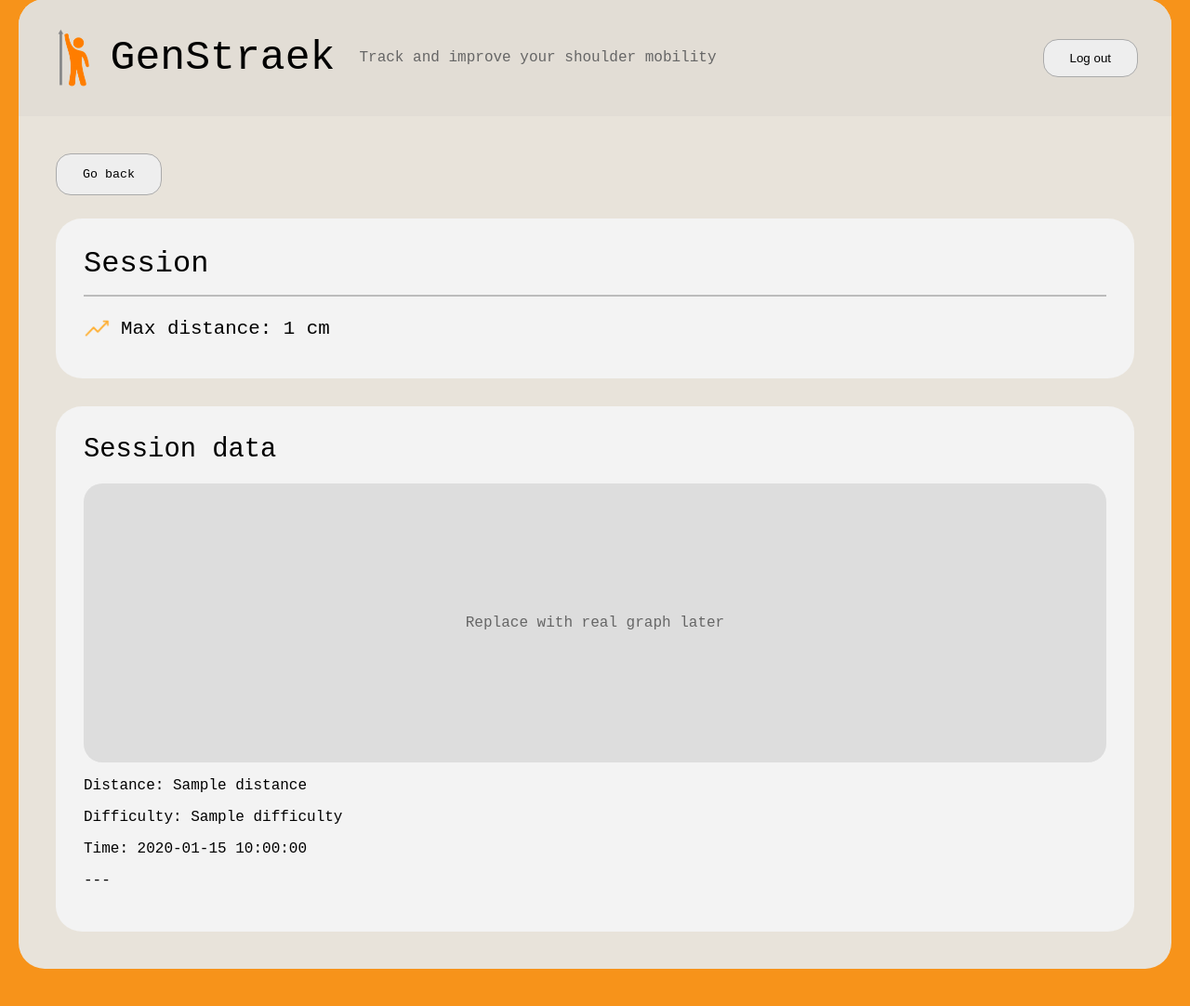
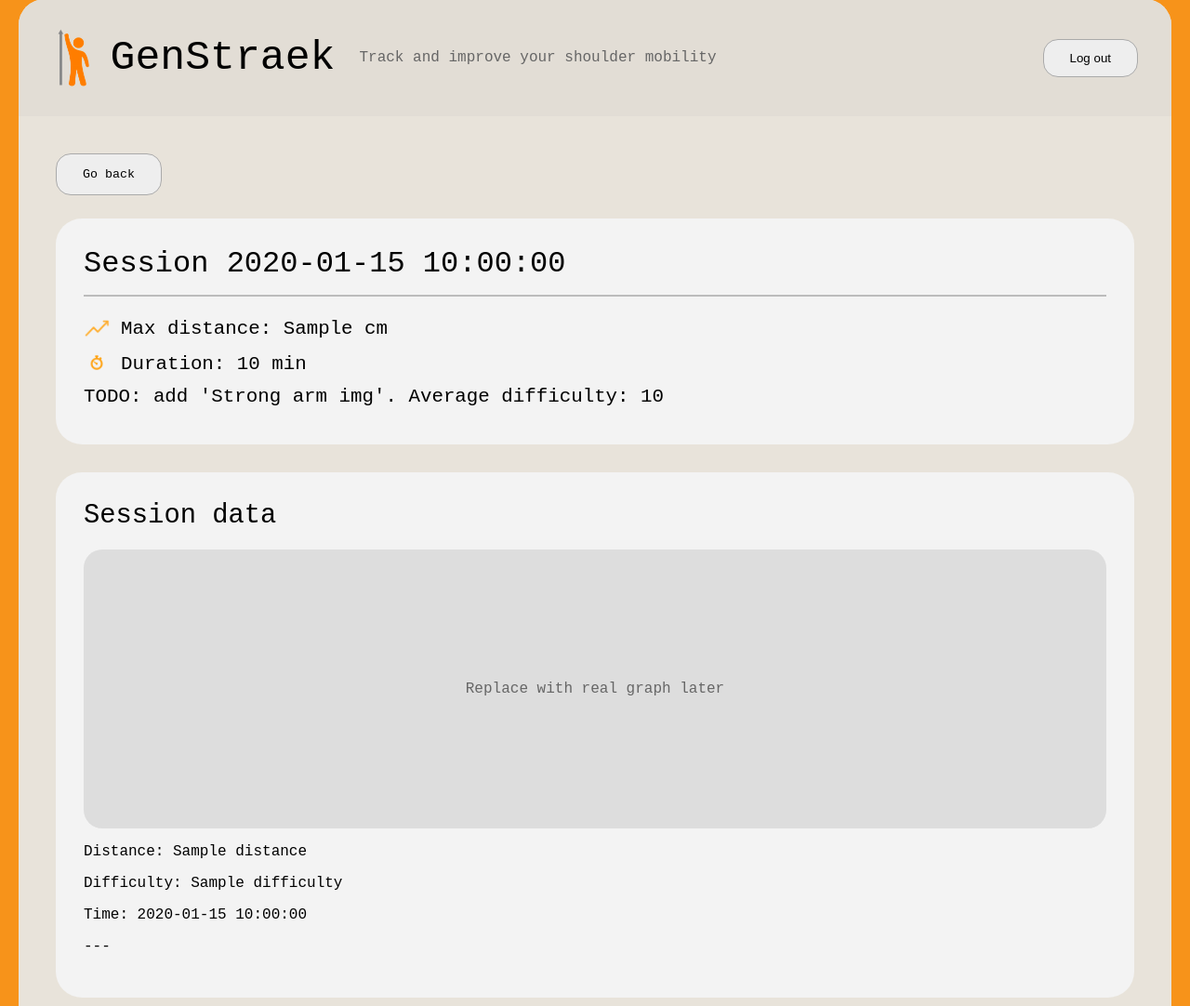
Before and after one commit to JustBobber/IoT_34315, a Flask app: template src/templates/session_details.html in a window 1280 px wide. Shown: the part 41-1123 px from the top of the page at 93% size. Run offline with Flask 3, Linux system fonts and the light colour scheme; the visitor is signed in with stand-in values (Sample User, id 1); tables that the repository leaves empty hold one stand-in row (values such as "Sample post"); the template is opened without the code that fills it: most values are stand-ins (such as "Sample title", 1, 10 or a date in 2020).

Commit message:
added session info to session_details

```diff
--- a/src/app.py
+++ b/src/app.py
@@ -190,18 +190,27 @@ def session_details(session_uuid):
     session_data = get_session_data(session_uuid)
     user_id = session.get("user_id")
     user = session.get("username")
+    session_overview = get_session(session_uuid)
 
-    session_info = None
+    session_info = {"start_time": session_overview["start_time"]  if session_overview
+                                            and session_overview["start_time"] else "N/A"
+                  , "duration": calculate_duration(session_overview["start_time"], session_overview["end_time"])
+                                            if session_overview and session_overview["start_time"] else "N/A"
+                  , "max_distance": round(session_overview["max_distance"], 2)
+                  , "average_difficulty": session_overview["average_difficulty"] if session_overview
+                                            and session_overview["average_difficulty"] else "N/A"
+    }
+
     if session_data:
         first_point = dict(session_data[0])
 
         start_time = first_point.get("timestamp")
         max_distance = max(float(point["distance"]) for point in session_data)
 
-        session_info = {
-            "start_time": start_time,
-            "max_distance": round(max_distance, 1)
-        }
+        # session_info = {
+        #     "start_time": start_time,
+        #     "max_distance": round(max_distance, 1)
+        # }
 
     return render_template(
         "session_details.html",
--- a/src/templates/session_details.html
+++ b/src/templates/session_details.html
@@ -168,20 +168,28 @@
             <!-- SESSION SUMMARY -->
             <div class="session-card">
                 <div class="session-title">
-                    Session {{ session.start_time }}
+                    Session {{ session_info.start_time }}
                 </div>
 
                 <div class="divider"></div>
 
                 <div class="info-row">
                     <img src="{{ url_for('static', filename='images/small_Progression.png') }}" class="icon">
-                    Max distance: {{ session.max_distance }} cm
+                    Max distance: {{ session_info.max_distance }} cm
                 </div>
 
-                {% if session.end_time %}
+                {% if session_info.duration %}
                 <div class="info-row">
                     <img src="{{ url_for('static', filename='images/small_Duration.png') }}" class="icon">
-                    Duration: {{ session.duration }} min
+                    Duration: {{ session_info.duration }} min
+                </div>
+                {% endif %}
+
+                {% if session_info.average_difficulty %}
+                <div class="info-row">
+<!--                    <img src="{{ url_for('static', filename='images/small_Duration.png') }}" class="icon">-->
+                    TODO: add 'Strong arm img'.
+                    Average difficulty: {{ session_info.average_difficulty }}
                 </div>
                 {% endif %}
             </div>
```
